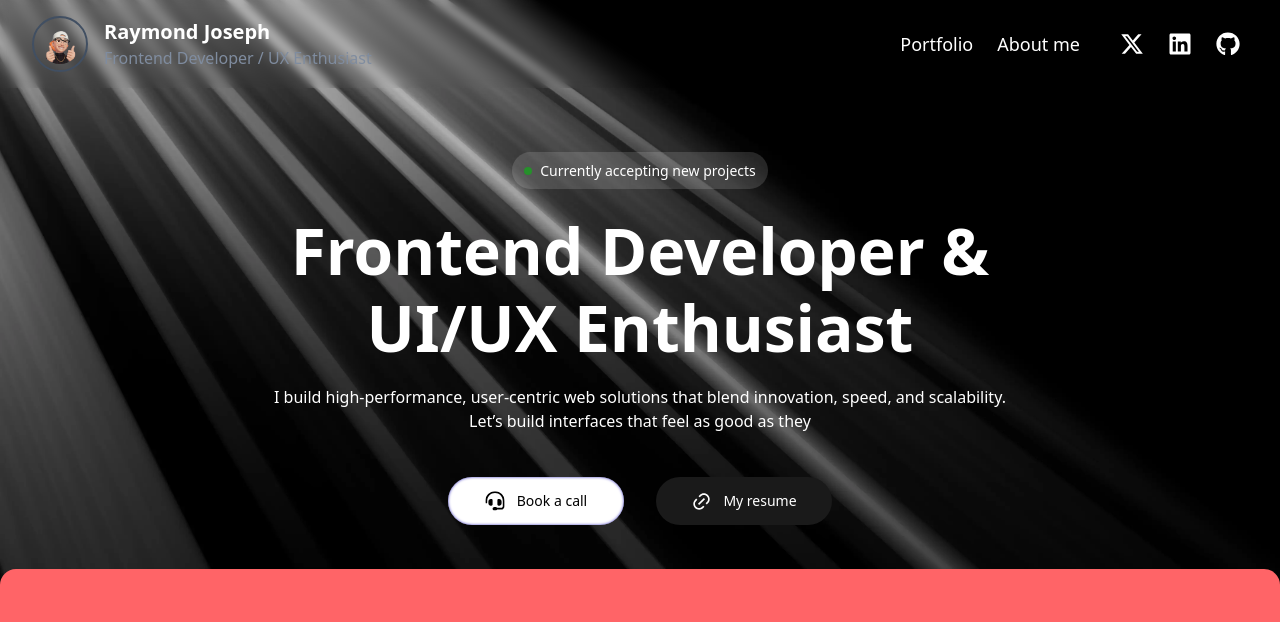
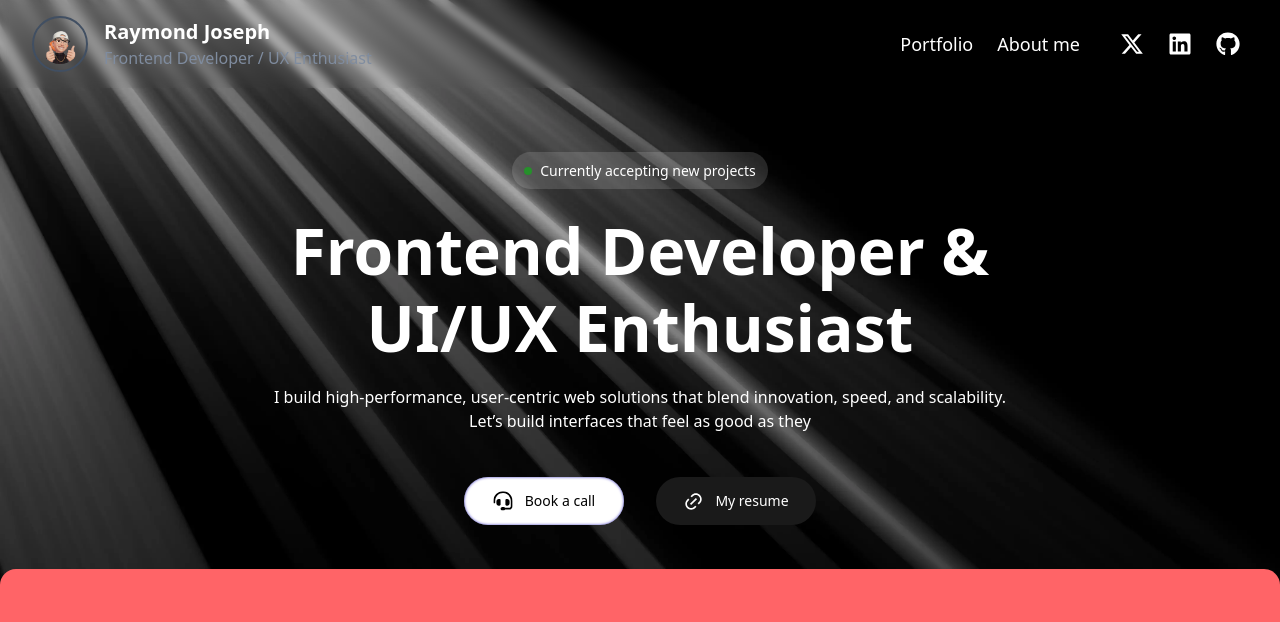
Before and after one commit to raymondjoseph02/Raydev.dev, a Next.js app: page / in a window 1280 px wide. Shown: the top 622 px of the page. Built offline with nearby package versions, Linux system fonts and the light colour scheme; what tailwindcss-text-fill-stroke would draw is missing.

Commit message:
fix button

```diff
--- a/src/components/ui/Button.tsx
+++ b/src/components/ui/Button.tsx
@@ -32,7 +32,7 @@ function Button({ children, handleClick, variant, href }: ButtonProps) {
         return (
           <button
             onClick={handleClick}
-            className={`${classes()} py-2 px-3 rounded-full gap-3 flex items-center max-h-12 text-sm min-w-44 min-h-12 justify-center cursor-pointer`}
+            className={`${classes()} py-2 px-3 rounded-full gap-3 flex items-center max-h-12 text-sm min-w-40 min-h-12 justify-center cursor-pointer`}
           >
             {children}
           </button>
```
